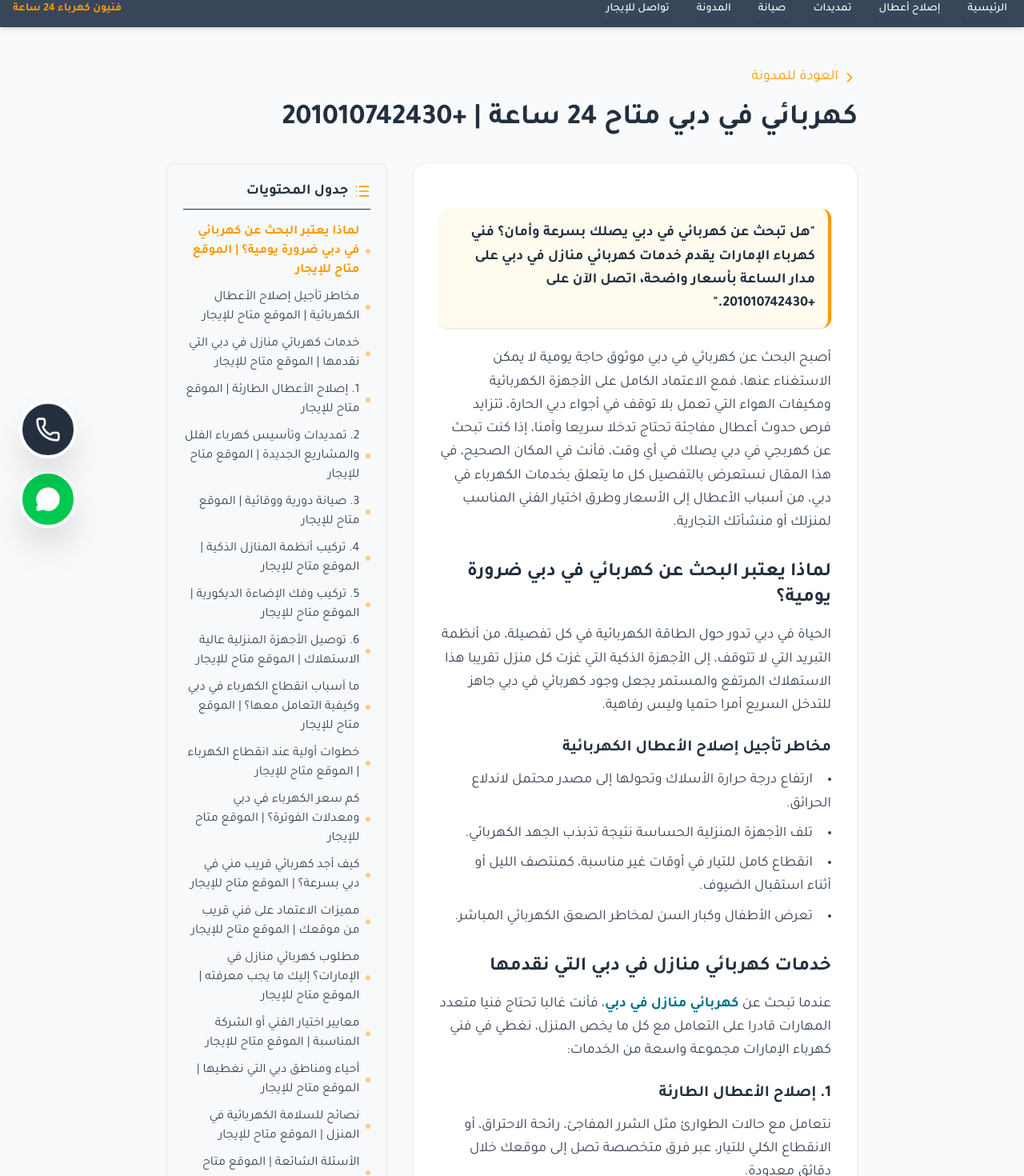
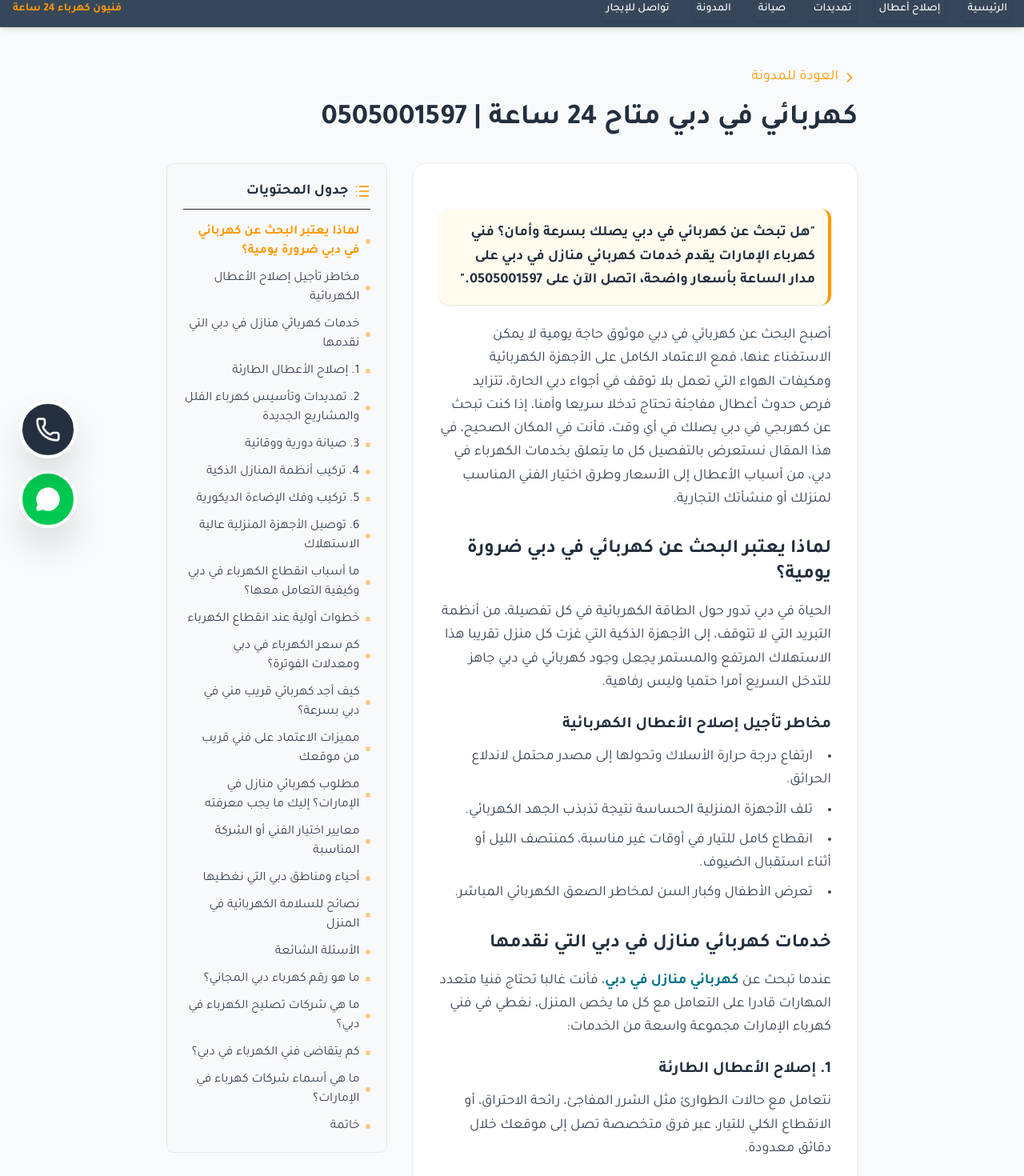
Before and after one commit to AhmedZakaria14/FanniElectricUAE, a Next.js app: page /blog/electrician-in-dubai-24h in a window 1280 px wide. Shown: the part 116-1586 px from the top of the page at 80% size. Built offline with nearby package versions, Linux system fonts and the light colour scheme.

Commit message:
Update contact number and remove rental messaging

```diff
--- a/app/blog/electrician-in-dubai-24h/page.tsx
+++ b/app/blog/electrician-in-dubai-24h/page.tsx
@@ -5,38 +5,38 @@ import Link from 'next/link';
 import TableOfContents from '@/components/table-of-contents';
 
 export const metadata: Metadata = {
-  title: `أفضل كهربائي في دبي متاح 24 ساعة | +201010742430 | الموقع متاح للإيجار`,
-  description: `الموقع متاح للإيجار. للتواصل: +201010742430. هل تبحث عن كهربائي في دبي يصلك بسرعة وأمان؟ فني كهرباء الإمارات يقدم خدمات كهربائي منازل في دبي على مدار الساعة بأسعار واضحة، اتصل الآن على +201010742430.`,
+  title: `أفضل كهربائي في دبي متاح 24 ساعة | 0505001597`,
+  description: ` هل تبحث عن كهربائي في دبي يصلك بسرعة وأمان؟ فني كهرباء الإمارات يقدم خدمات كهربائي منازل في دبي على مدار الساعة بأسعار واضحة، اتصل الآن على 0505001597.`,
   alternates: {
     canonical: "https://www.fannielectricuae.com/blog/electrician-in-dubai-24h",
   },
 };
 
 const tocItems = [
-  { id: "section-1", title: "لماذا يعتبر البحث عن كهربائي في دبي ضرورة يومية؟ | الموقع متاح للإيجار" },
-  { id: "section-2", title: "مخاطر تأجيل إصلاح الأعطال الكهربائية | الموقع متاح للإيجار" },
-  { id: "section-3", title: "خدمات كهربائي منازل في دبي التي نقدمها | الموقع متاح للإيجار" },
-  { id: "section-4", title: "1. إصلاح الأعطال الطارئة | الموقع متاح للإيجار" },
-  { id: "section-5", title: "2. تمديدات وتأسيس كهرباء الفلل والمشاريع الجديدة | الموقع متاح للإيجار" },
-  { id: "section-6", title: "3. صيانة دورية ووقائية | الموقع متاح للإيجار" },
-  { id: "section-7", title: "4. تركيب أنظمة المنازل الذكية | الموقع متاح للإيجار" },
-  { id: "section-8", title: "5. تركيب وفك الإضاءة الديكورية | الموقع متاح للإيجار" },
-  { id: "section-9", title: "6. توصيل الأجهزة المنزلية عالية الاستهلاك | الموقع متاح للإيجار" },
-  { id: "section-10", title: "ما أسباب انقطاع الكهرباء في دبي وكيفية التعامل معها؟ | الموقع متاح للإيجار" },
-  { id: "section-11", title: "خطوات أولية عند انقطاع الكهرباء | الموقع متاح للإيجار" },
-  { id: "section-12", title: "كم سعر الكهرباء في دبي ومعدلات الفوترة؟ | الموقع متاح للإيجار" },
-  { id: "section-13", title: "كيف أجد كهربائي قريب مني في دبي بسرعة؟ | الموقع متاح للإيجار" },
-  { id: "section-14", title: "مميزات الاعتماد على فني قريب من موقعك | الموقع متاح للإيجار" },
-  { id: "section-15", title: "مطلوب كهربائي منازل في الإمارات؟ إليك ما يجب معرفته | الموقع متاح للإيجار" },
-  { id: "section-16", title: "معايير اختيار الفني أو الشركة المناسبة | الموقع متاح للإيجار" },
-  { id: "section-17", title: "أحياء ومناطق دبي التي نغطيها | الموقع متاح للإيجار" },
-  { id: "section-18", title: "نصائح للسلامة الكهربائية في المنزل | الموقع متاح للإيجار" },
-  { id: "section-19", title: "الأسئلة الشائعة | الموقع متاح للإيجار" },
-  { id: "section-20", title: "ما هو رقم كهرباء دبي المجاني؟ | الموقع متاح للإيجار" },
-  { id: "section-21", title: "ما هي شركات تصليح الكهرباء في دبي؟ | الموقع متاح للإيجار" },
-  { id: "section-22", title: "كم يتقاضى فني الكهرباء في دبي؟ | الموقع متاح للإيجار" },
-  { id: "section-23", title: "ما هي أسماء شركات كهرباء في الإمارات؟ | الموقع متاح للإيجار" },
-  { id: "section-24", title: "خاتمة | الموقع متاح للإيجار" }
+  { id: "section-1", title: "لماذا يعتبر البحث عن كهربائي في دبي ضرورة يومية؟" },
+  { id: "section-2", title: "مخاطر تأجيل إصلاح الأعطال الكهربائية" },
+  { id: "section-3", title: "خدمات كهربائي منازل في دبي التي نقدمها" },
+  { id: "section-4", title: "1. إصلاح الأعطال الطارئة" },
+  { id: "section-5", title: "2. تمديدات وتأسيس كهرباء الفلل والمشاريع الجديدة" },
+  { id: "section-6", title: "3. صيانة دورية ووقائية" },
+  { id: "section-7", title: "4. تركيب أنظمة المنازل الذكية" },
+  { id: "section-8", title: "5. تركيب وفك الإضاءة الديكورية" },
+  { id: "section-9", title: "6. توصيل الأجهزة المنزلية عالية الاستهلاك" },
+  { id: "section-10", title: "ما أسباب انقطاع الكهرباء في دبي وكيفية التعامل معها؟" },
+  { id: "section-11", title: "خطوات أولية عند انقطاع الكهرباء" },
+  { id: "section-12", title: "كم سعر الكهرباء في دبي ومعدلات الفوترة؟" },
+  { id: "section-13", title: "كيف أجد كهربائي قريب مني في دبي بسرعة؟" },
+  { id: "section-14", title: "مميزات الاعتماد على فني قريب من موقعك" },
+  { id: "section-15", title: "مطلوب كهربائي منازل في الإمارات؟ إليك ما يجب معرفته" },
+  { id: "section-16", title: "معايير اختيار الفني أو الشركة المناسبة" },
+  { id: "section-17", title: "أحياء ومناطق دبي التي نغطيها" },
+  { id: "section-18", title: "نصائح للسلامة الكهربائية في المنزل" },
+  { id: "section-19", title: "الأسئلة الشائعة" },
+  { id: "section-20", title: "ما هو رقم كهرباء دبي المجاني؟" },
+  { id: "section-21", title: "ما هي شركات تصليح الكهرباء في دبي؟" },
+  { id: "section-22", title: "كم يتقاضى فني الكهرباء في دبي؟" },
+  { id: "section-23", title: "ما هي أسماء شركات كهرباء في الإمارات؟" },
+  { id: "section-24", title: "خاتمة" }
 ];
 
 export default function BlogPost() {
@@ -49,7 +49,7 @@ export default function BlogPost() {
             العودة للمدونة
           </Link>
           <h1 className="text-3xl md:text-4xl font-bold text-amazon-blue leading-tight mb-4">
-            كهربائي في دبي متاح 24 ساعة | +201010742430
+            كهربائي في دبي متاح 24 ساعة | 0505001597
           </h1>
         </div>
 
@@ -58,7 +58,7 @@ export default function BlogPost() {
             <div className="prose prose-lg max-w-none prose-headings:text-amazon-blue prose-a:text-amazon-orange hover:prose-a:text-orange-600 prose-img:rounded-xl">
               <div dangerouslySetInnerHTML={{ __html: `
 <blockquote dir="rtl" class="my-6 p-4 rounded-xl border-r-4 border-amazon-orange bg-amber-50/80 text-amazon-blue font-bold text-base md:text-lg leading-relaxed shadow-sm">
-"هل تبحث عن كهربائي في دبي يصلك بسرعة وأمان؟ فني كهرباء الإمارات يقدم خدمات كهربائي منازل في دبي على مدار الساعة بأسعار واضحة، اتصل الآن على +201010742430."
+"هل تبحث عن كهربائي في دبي يصلك بسرعة وأمان؟ فني كهرباء الإمارات يقدم خدمات كهربائي منازل في دبي على مدار الساعة بأسعار واضحة، اتصل الآن على 0505001597."
 </blockquote>
 <p dir="rtl" class="text-gray-700 leading-relaxed mb-6">أصبح البحث عن كهربائي في دبي موثوق حاجة يومية لا يمكن الاستغناء عنها، فمع الاعتماد الكامل على الأجهزة الكهربائية ومكيفات الهواء التي تعمل بلا توقف في أجواء دبي الحارة، تتزايد فرص حدوث أعطال مفاجئة تحتاج تدخلا سريعا وآمنا، إذا كنت تبحث عن كهربجي في دبي يصلك في أي وقت، فأنت في المكان الصحيح، في هذا المقال نستعرض بالتفصيل كل ما يتعلق بخدمات الكهرباء في دبي، من أسباب الأعطال إلى الأسعار وطرق اختيار الفني المناسب لمنزلك أو منشأتك التجارية.</p>
 <h2 dir="rtl" id="section-1" class="text-2xl font-bold text-amazon-blue mt-8 mb-4">لماذا يعتبر البحث عن كهربائي في دبي ضرورة يومية؟</h2>
@@ -95,7 +95,7 @@ export default function BlogPost() {
 <h2 dir="rtl" id="section-12" class="text-2xl font-bold text-amazon-blue mt-8 mb-4">كم سعر الكهرباء في دبي ومعدلات الفوترة؟</h2>
 <p dir="rtl" class="text-gray-700 leading-relaxed mb-6">تحتسب فاتورة الكهرباء عادة بناء على شرائح استهلاك تصاعدية. ينصح الخبراء باستخدام مصابيح LED الموفرة للطاقة وإجراء فحص دوري للتأسيسات الكهربائية.</p>
 <h2 dir="rtl" id="section-13" class="text-2xl font-bold text-amazon-blue mt-8 mb-4">كيف أجد كهربائي قريب مني في دبي بسرعة؟</h2>
-<p dir="rtl" class="text-gray-700 leading-relaxed mb-6">من أكثر العبارات بحثا عند حدوث عطل مفاجئ هي كهربائي قريب مني. وزعنا فرقنا الفنية بشكل استراتيجي في مختلف أحياء دبي، بحيث يصل الفني إلى موقعك خلال وقت قصير جدا بعد الاتصال على الرقم <a href="tel:+201010742430" target="_blank" rel="noopener noreferrer" class="text-[#007185] hover:underline font-bold">+201010742430</a>.</p>
+<p dir="rtl" class="text-gray-700 leading-relaxed mb-6">من أكثر العبارات بحثا عند حدوث عطل مفاجئ هي كهربائي قريب مني. وزعنا فرقنا الفنية بشكل استراتيجي في مختلف أحياء دبي، بحيث يصل الفني إلى موقعك خلال وقت قصير جدا بعد الاتصال على الرقم <a href="tel:0505001597" target="_blank" rel="noopener noreferrer" class="text-[#007185] hover:underline font-bold">0505001597</a>.</p>
 <h3 dir="rtl" id="section-14" class="text-xl font-bold text-amazon-blue mt-6 mb-3">مميزات الاعتماد على فني قريب من موقعك</h3>
 <ul class="list-disc list-inside text-gray-700 space-y-2 mb-6 ml-4">
 <li dir="rtl">تقليل وقت الانتظار بشكل ملحوظ في حالات الطوارئ.</li>
@@ -118,7 +118,7 @@ export default function BlogPost() {
 </ul>
 <h2 dir="rtl" id="section-19" class="text-2xl font-bold text-amazon-blue mt-8 mb-4">الأسئلة الشائعة</h2>
 <h3 dir="rtl" id="section-20" class="text-xl font-bold text-amazon-blue mt-6 mb-3">ما هو رقم كهرباء دبي المجاني؟</h3>
-<p dir="rtl" class="text-gray-700 leading-relaxed mb-6">للأعطال الخاصة داخل منزلك، يمكنك التواصل مباشرة مع فني كهرباء الامارات على الرقم <a href="tel:+201010742430" target="_blank" rel="noopener noreferrer" class="text-[#007185] hover:underline font-bold">+201010742430</a> في أي وقت.</p>
+<p dir="rtl" class="text-gray-700 leading-relaxed mb-6">للأعطال الخاصة داخل منزلك، يمكنك التواصل مباشرة مع فني كهرباء الامارات على الرقم <a href="tel:0505001597" target="_blank" rel="noopener noreferrer" class="text-[#007185] hover:underline font-bold">0505001597</a> في أي وقت.</p>
 <h3 dir="rtl" id="section-21" class="text-xl font-bold text-amazon-blue mt-6 mb-3">ما هي شركات تصليح الكهرباء في دبي؟</h3>
 <p dir="rtl" class="text-gray-700 leading-relaxed mb-6">يعد فريق فني كهرباء الإمارات خياراً موثوقاً يغطي دبي والشارقة وعجمان بفرق طوارئ تعمل 24 ساعة.</p>
 <h3 dir="rtl" id="section-22" class="text-xl font-bold text-amazon-blue mt-6 mb-3">كم يتقاضى فني الكهرباء في دبي؟</h3>
@@ -126,7 +126,7 @@ export default function BlogPost() {
 <h3 dir="rtl" id="section-23" class="text-xl font-bold text-amazon-blue mt-6 mb-3">ما هي أسماء شركات كهرباء في الإمارات؟</h3>
 <p dir="rtl" class="text-gray-700 leading-relaxed mb-6">تتنوع بين الجهات الحكومية والشركات المتخصصة في الصيانة المنزلية مثل فني كهرباء الإمارات.</p>
 <h2 dir="rtl" id="section-24" class="text-2xl font-bold text-amazon-blue mt-8 mb-4">خاتمة</h2>
-<p dir="rtl" class="text-gray-700 leading-relaxed mb-6">تواصل معنا الآن على الرقم <a href="tel:+201010742430" target="_blank" rel="noopener noreferrer" class="text-[#007185] hover:underline font-bold">+201010742430</a> للحصول على أسرع استجابة وأفضل جودة عمل، أو عبر <a href="https://www.fannielectricuae.com/#booking" target="_blank" rel="noopener noreferrer" class="text-[#007185] hover:underline font-bold">نموذج الحجز</a> الفوري.</p>
+<p dir="rtl" class="text-gray-700 leading-relaxed mb-6">تواصل معنا الآن على الرقم <a href="tel:0505001597" target="_blank" rel="noopener noreferrer" class="text-[#007185] hover:underline font-bold">0505001597</a> للحصول على أسرع استجابة وأفضل جودة عمل، أو عبر <a href="https://www.fannielectricuae.com/#booking" target="_blank" rel="noopener noreferrer" class="text-[#007185] hover:underline font-bold">نموذج الحجز</a> الفوري.</p>
 <h2 dir="rtl" class="text-2xl font-bold text-amazon-blue mt-8 mb-4">خدمات ومقالات ذات صلة</h2><ul class="list-disc list-inside text-gray-700 space-y-2 mb-6 ml-4"><li dir="rtl">إذا كنت تسكن في الشارقة، نقدم لك <a href="/blog/electrician-in-sharjah-guide" class="text-[#007185] hover:underline font-bold">خدمات صيانة الأعطال الكهربائية في الشارقة</a>.</li><li dir="rtl">نوفر أيضاً <a href="/blog/home-electrician-ajman-guide" class="text-[#007185] hover:underline font-bold">فني كهربائي متخصص في عجمان</a>.</li><li dir="rtl">اكتشف أهم <a href="/blog/power-outage-reasons" class="text-[#007185] hover:underline font-bold">أسباب انقطاع الكهرباء في المنزل</a>.</li></ul>` }} />
             </div>
           </main>
```
